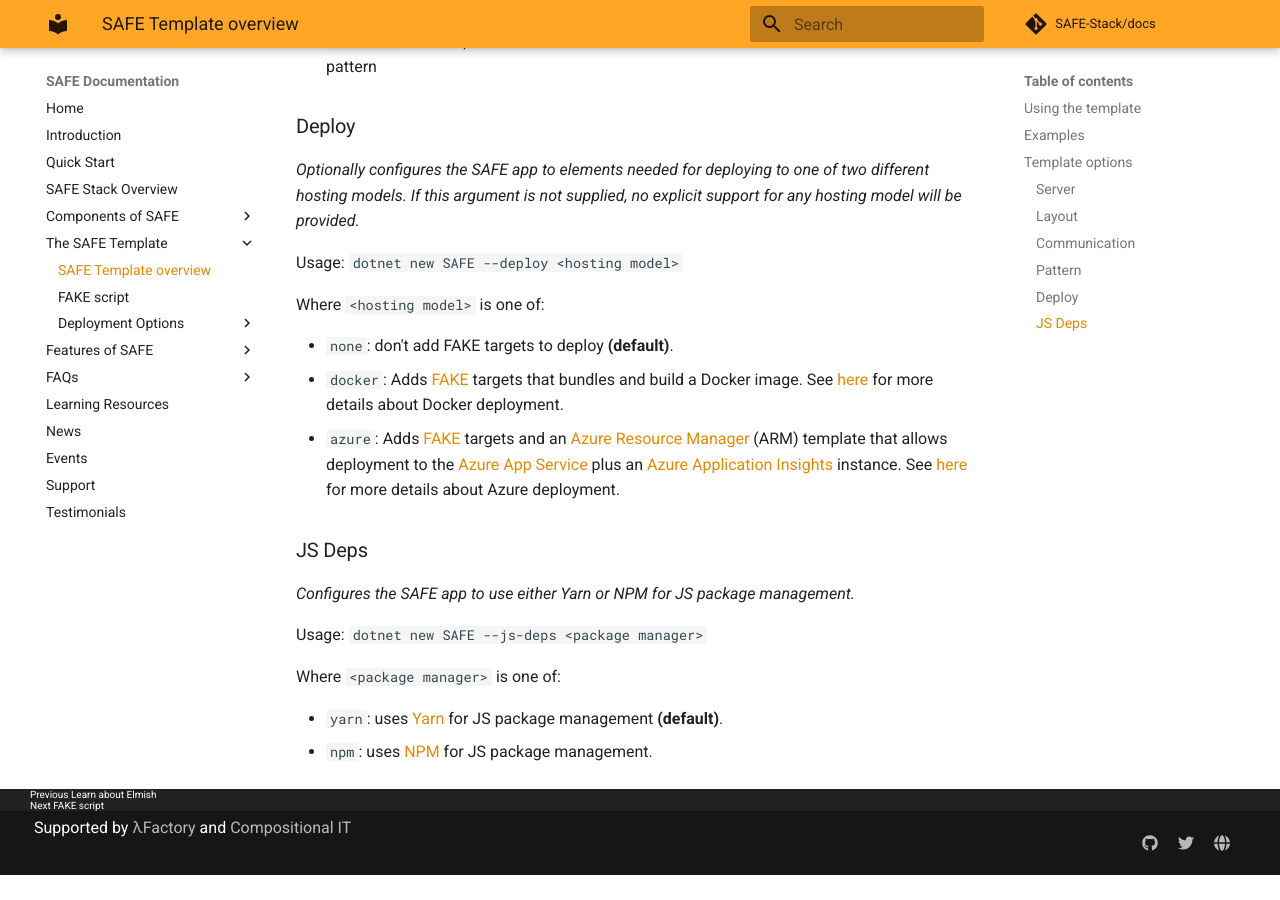
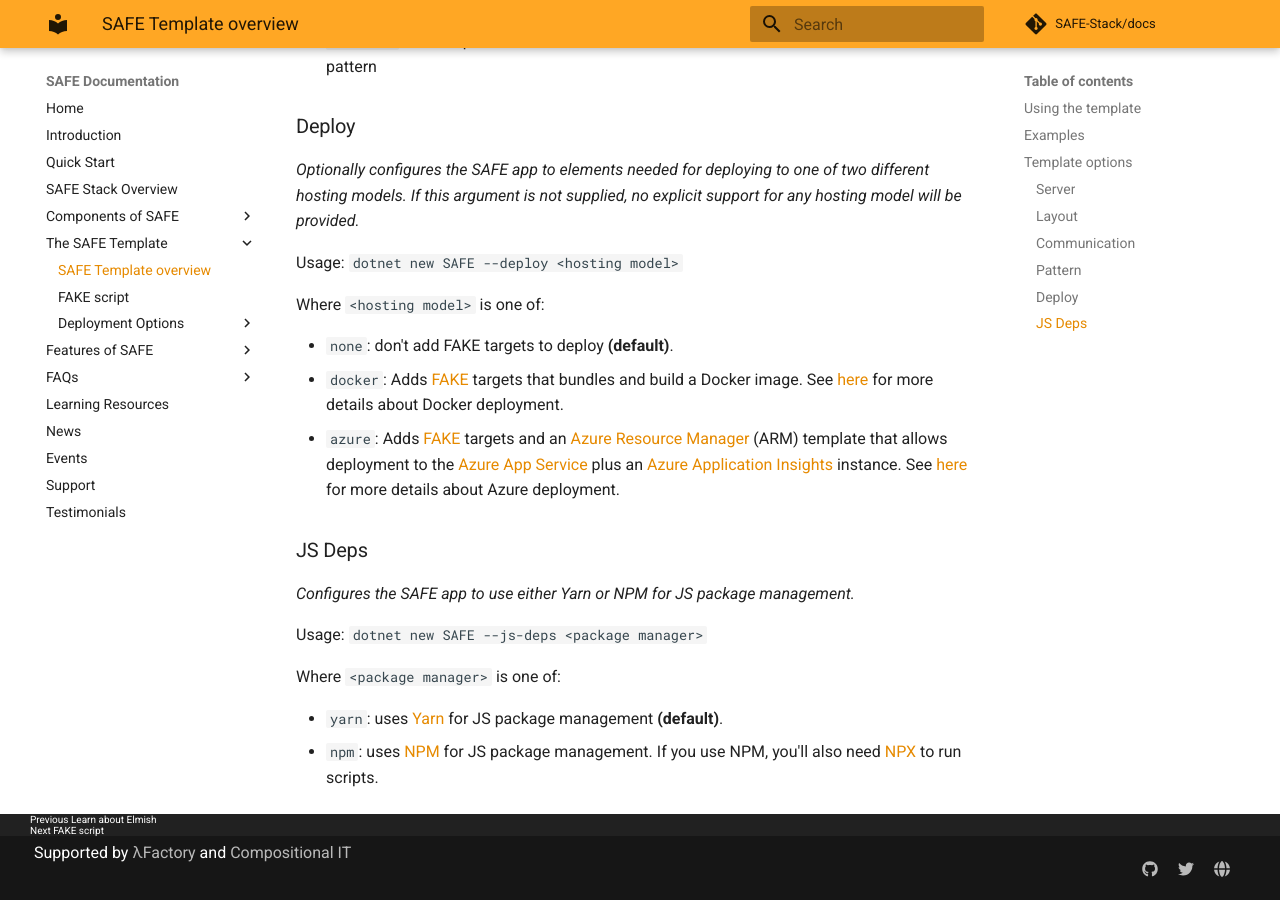
Before and after one commit to SAFE-Stack/docs, an MkDocs documentation site: the page built from docs/template-overview.md, in a window 1280 px wide and 900 px high, scrolled down 2373 px. Built offline with MkDocs 1.6.1 and Material for MkDocs 9.7.7, drawn with Linux system fonts in a browser that asks for light colours; comment, search, counter and statistics services are not loaded; before the commit the page ends 3248 px from its top, so only the background shows below that.

Commit message:
Mention NPX in js-deps

```diff
--- a/docs/template-overview.md
+++ b/docs/template-overview.md
@@ -100,4 +100,4 @@
 Where `<package manager>` is one of:
 
 * `yarn`: uses [Yarn](https://yarnpkg.com/) for JS package management  **(default)**.
-* `npm`: uses [NPM](https://www.npmjs.com/) for JS package management.
+* `npm`: uses [NPM](https://www.npmjs.com/) for JS package management. If you use NPM, you'll also need [NPX](https://medium.com/@maybekatz/introducing-npx-an-npm-package-runner-55f7d4bd282b) to run scripts.
```
Also changed, not shown: docs/quickstart.md (+2 -2 lines).
